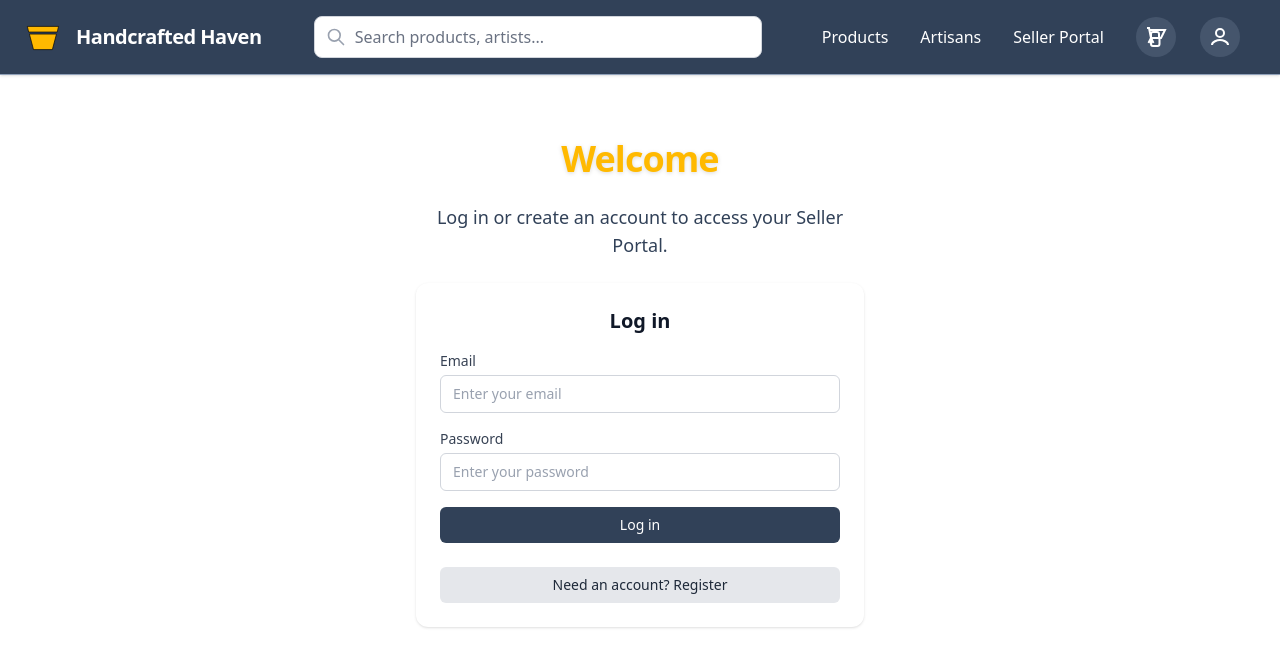
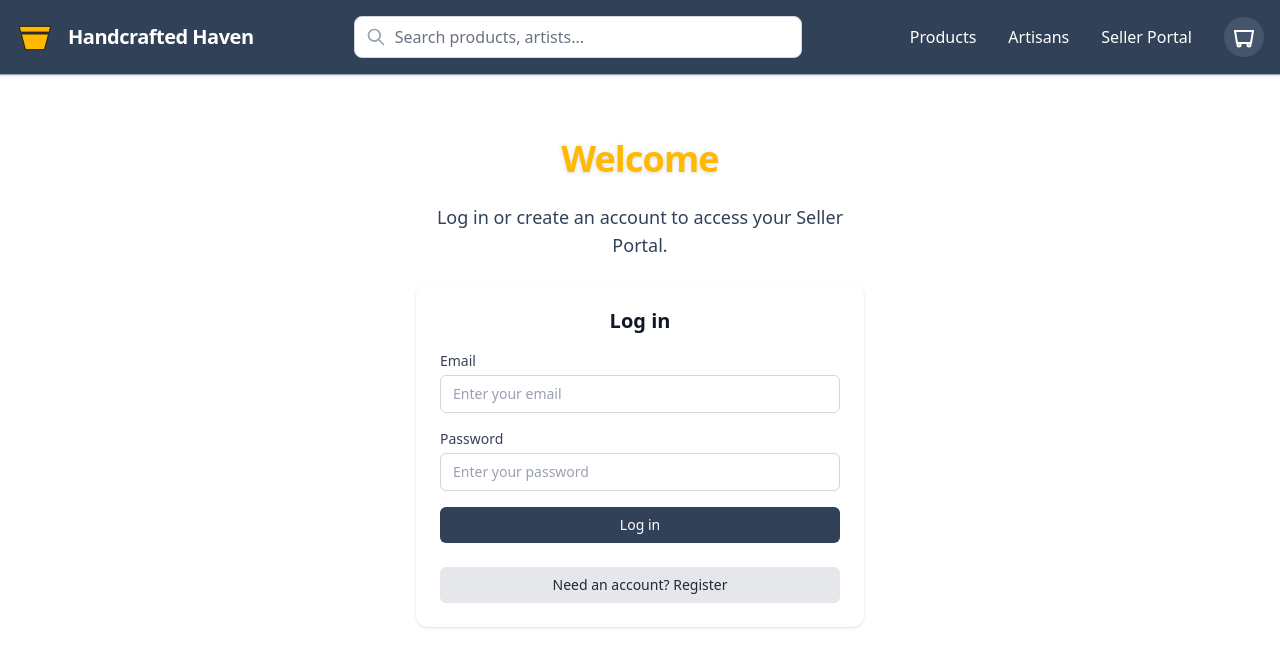
Before and after one commit to ndamatta/handcrafted-haven, a Next.js app: page /login in a window 1280 px wide. Shown: the top 666 px of the page. Built offline with nearby package versions, Linux system fonts and the light colour scheme.

Commit message:
improved header, fixed cart icon and removed account badge without use

```diff
--- a/src/components/CartIcon.tsx
+++ b/src/components/CartIcon.tsx
@@ -1,4 +1,4 @@
-'use client';
+"use client";
 
 import React, { useState } from 'react';
 import { useCart } from './CartContext';
@@ -24,10 +24,13 @@ export default function CartIcon() {
           stroke="white"
           strokeWidth="2"
         >
-          <path d="M3 3h2l.4 2M7 13h10l4-8H5.4m0 0L7 13m0 0l-2.5 5M7 13l2.5 5m6-5v6a2 2 0 01-2 2H9a2 2 0 01-2-2v-6m8 0V9a2 2 0 00-2-2H9a2 2 0 00-2 2v4.01" />
+          <path d="M3 6h18l-2 12H5L3 6z" />
+          <circle cx="7" cy="20" r="1.5" />
+          <circle cx="17" cy="20" r="1.5" />
         </svg>
+
         {itemCount > 0 && (
-          <span className="absolute -top-1 -right-1 bg-amber-400 text-black text-xs rounded-full h-5 w-5 flex items-center justify-center font-bold">
+          <span className="absolute -top-1 -right-1 bg-amber-400 text-black text-[0.65rem] rounded-full h-5 min-w-[20px] px-[2px] flex items-center justify-center font-bold">
             {itemCount > 99 ? '99+' : itemCount}
           </span>
         )}
--- a/src/components/CartModal.tsx
+++ b/src/components/CartModal.tsx
@@ -52,7 +52,10 @@ export default function CartModal({ isOpen, onClose }: CartModalProps) {
                 stroke="currentColor"
                 className="mx-auto text-gray-400 mb-4"
               >
-                <path d="M3 3h2l.4 2M7 13h10l4-8H5.4m0 0L7 13m0 0l-2.5 5M7 13l2.5 5m6-5v6a2 2 0 01-2 2H9a2 2 0 01-2-2v-6m8 0V9a2 2 0 00-2-2H9a2 2 0 00-2 2v4.01" />
+                {/* Simplified cart */}
+                <path d="M3 6h18l-2 12H5L3 6z" />  {/* basket */}
+                <circle cx="7" cy="20" r="1.5" />   {/* left wheel */}
+                <circle cx="17" cy="20" r="1.5" />  {/* right wheel */}
               </svg>
               <p className="text-gray-500 dark:text-gray-400">Your cart is empty</p>
             </div>
--- a/src/components/Header.tsx
+++ b/src/components/Header.tsx
@@ -1,11 +1,13 @@
+"use client";
+
 import React from "react";
 import Link from "next/link";
 import Image from "next/image";
 import NavButton from "./NavButton";
-import { signOut } from "@/../auth";
 import CartIcon from "./CartIcon";
 import SearchBar from "./SearchBar";
 import { ProductType } from "./Product";
+import { signOutAction } from "@/lib/actions";
 
 interface HeaderProps {
   isLoggedIn?: boolean;
@@ -24,23 +26,26 @@ export default function Header({
     { href: "/seller-portal", label: "Seller Portal" },
   ];
 
+  const toggleMobileMenu = () => {
+    const menu = document.getElementById("mobileMenu");
+    if (menu) menu.classList.toggle("hidden");
+  };
+
   return (
     <>
       <a
         href="#main-content"
         className="sr-only focus:not-sr-only absolute top-2 left-2 bg-yellow-300 text-black px-4 py-2 rounded z-50"
-        tabIndex={0}
       >
         Skip to main content
       </a>
-      <header
-        className="w-full py-4 px-6 bg-slate-700 border-b border-slate-400 shadow flex items-center justify-between"
-        role="banner"
-      >
+
+      <header className="w-full bg-slate-700 border-b border-slate-400 shadow">
+        <div className="flex items-center justify-between px-4 py-4">
+          {/* Logo */}
           <Link
             href="/"
             className="flex items-center space-x-3 text-xl font-bold tracking-tight text-white hover:underline"
-          tabIndex={0}
           >
             <Image
               src="/logo.svg"
@@ -52,13 +57,14 @@ export default function Header({
             />
             <span>Handcrafted Haven</span>
           </Link>
-        {/* Search Bar */}
+
+          {/* Desktop Search */}
           <div className="hidden md:block flex-1 max-w-md mx-4">
             <SearchBar products={products} />
           </div>
 
-        {/* Navigation links with ARIA label */}
-        <nav className="space-x-4 flex items-center" aria-label="Main navigation">
+          {/* Desktop Nav */}
+          <nav className="hidden sm:flex items-center space-x-4" aria-label="Main navigation">
             {children
               ? children
               : defaultNavLinks.map(({ href, label }) => (
@@ -66,15 +72,8 @@ export default function Header({
                     {label}
                   </NavButton>
                 ))}
-
             {isLoggedIn && (
-            <form
-              action={async () => {
-                "use server";
-                await signOut({ redirectTo: "/" });
-              }}
-              className="inline-block"
-            >
+              <form action={signOutAction}>
                 <button
                   type="submit"
                   className="rounded-md border border-gray-200 dark:border-zinc-700 bg-white dark:bg-zinc-800 text-gray-700 dark:text-gray-200 py-2 px-4 text-sm font-medium hover:bg-amber-100 dark:hover:bg-zinc-700 transition-colors"
@@ -83,34 +82,16 @@ export default function Header({
                 </button>
               </form>
             )}
-          {/* Cart Icon */}
             <CartIcon />
+          </nav>
 
-          {/* User profile/avatar button (placeholder) */}
+          {/* Mobile Burger Button */}
+          <div className="sm:hidden flex items-center justify-end">
             <button
               type="button"
-            aria-label="User Profile"
-            className="ml-2 rounded-full bg-slate-600 hover:bg-slate-500 p-2 flex items-center justify-center"
-            tabIndex={0}
-          >
-            <svg
-              width="24"
-              height="24"
-              fill="none"
-              viewBox="0 0 24 24"
-              stroke="white"
-              strokeWidth="2"
-            >
-              <circle cx="12" cy="8" r="4" />
-              <path d="M4 20c0-3.333 5.333-5 8-5s8 1.667 8 5" />
-            </svg>
-          </button>
-
-          <button
-            type="button"
-            aria-label="Open menu"
-            className="ml-2 p-2 rounded bg-slate-600 hover:bg-slate-500 sm:hidden"
-            tabIndex={0}
+              aria-label="Toggle mobile menu"
+              className="p-2 rounded bg-slate-600 hover:bg-slate-500"
+              onClick={toggleMobileMenu}
             >
               <svg
                 width="24"
@@ -125,7 +106,36 @@ export default function Header({
                 <line x1="4" y1="17" x2="20" y2="17" />
               </svg>
             </button>
-        </nav>
+          </div>
+        </div>
+
+        {/* Mobile Menu */}
+        <div id="mobileMenu" className="sm:hidden px-4 pb-4 space-y-3 hidden">
+          <SearchBar products={products} />
+          <div className="flex flex-col space-y-2">
+            {children
+              ? children
+              : defaultNavLinks.map(({ href, label }) => (
+                  <NavButton key={href} href={href}>
+                    {label}
+                  </NavButton>
+                ))}
+
+            {isLoggedIn && (
+              <form action={signOutAction}>
+                <button
+                  type="submit"
+                  className="rounded-md border border-gray-200 dark:border-zinc-700 bg-white dark:bg-zinc-800 text-gray-700 dark:text-gray-200 py-2 px-4 text-sm font-medium hover:bg-amber-100 dark:hover:bg-zinc-700 transition-colors w-full text-left"
+                >
+                  Sign Out
+                </button>
+              </form>
+            )}
+
+            {/* Mobile Cart Icon */}
+            <CartIcon />
+          </div>
+        </div>
       </header>
     </>
   );
--- a/src/lib/actions.ts
+++ b/src/lib/actions.ts
@@ -1,6 +1,5 @@
 "use server";
 
-import { signIn } from "@/../auth";
 import { AuthError } from "next-auth";
 import {
   addReview,
@@ -12,8 +11,12 @@ import {
   updateSellerProfile,
 } from "@/lib/queries";
 import { z } from "zod";
-import { auth } from "@/../auth";
+import { auth, signIn, signOut } from "@/../auth";
 import { revalidatePath } from "next/cache";
+
+export async function signOutAction() {
+  await signOut({ redirectTo: "/" });
+}
 
 export async function authenticate(
   prevState: string | undefined,
```
Lines whose indentation alone changed are shown as unchanged.
